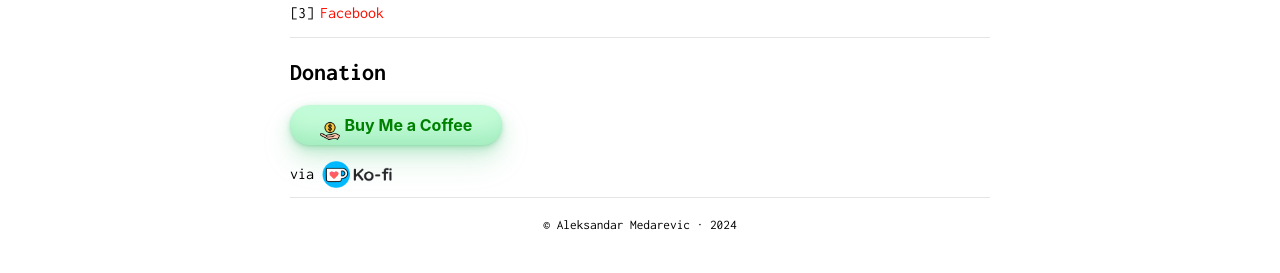
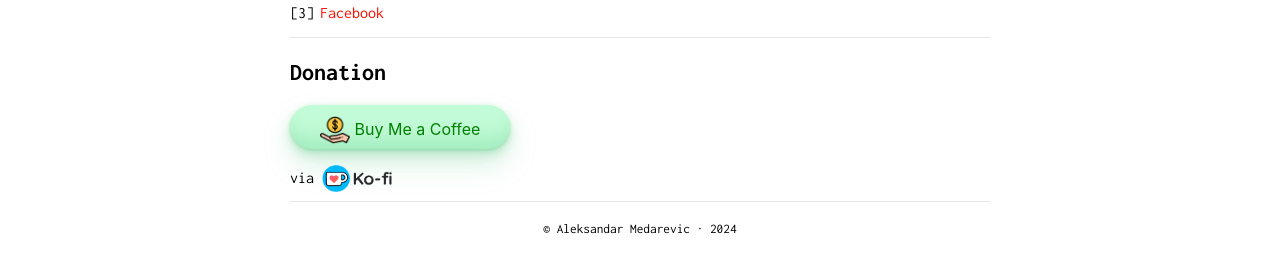
Before and after one commit to AleksandarMedarevic/personal_web_site, a Jekyll site: the page built from contact.md, in a window 1280 px wide. Shown: the part 474-747 px from the top of the page. Built offline with Jekyll 4.4.1, drawn with Linux system fonts in a browser that asks for light colours.

Commit message:
edit contact.md

```diff
--- a/_includes/button.html
+++ b/_includes/button.html
@@ -24,9 +24,10 @@
   transform: scale(1.05) rotate(-1deg);
 }
 .icon{
-  width:20px !important;
+  width:30px !important;
   height:auto !important;
+
 }
 </style>
 <!-- HTML !-->
-<a target="_blank" href="https://ko-fi.com/aleksandar8232"><button  class="button-1" role="button"><span><img class="icon" src="543530.png" alt="icon"> </span><span style="margin-top: -15px;"><strong>Buy Me a Coffee</strong></span></button></a>
+<a target="_blank" href="https://ko-fi.com/aleksandar8232"><button  class="button-1" role="button"><span><img class="icon" src="543530.png" alt="icon"> </span><span style="margin-top: -15px;">Buy Me a Coffee</span></button></a>
```
